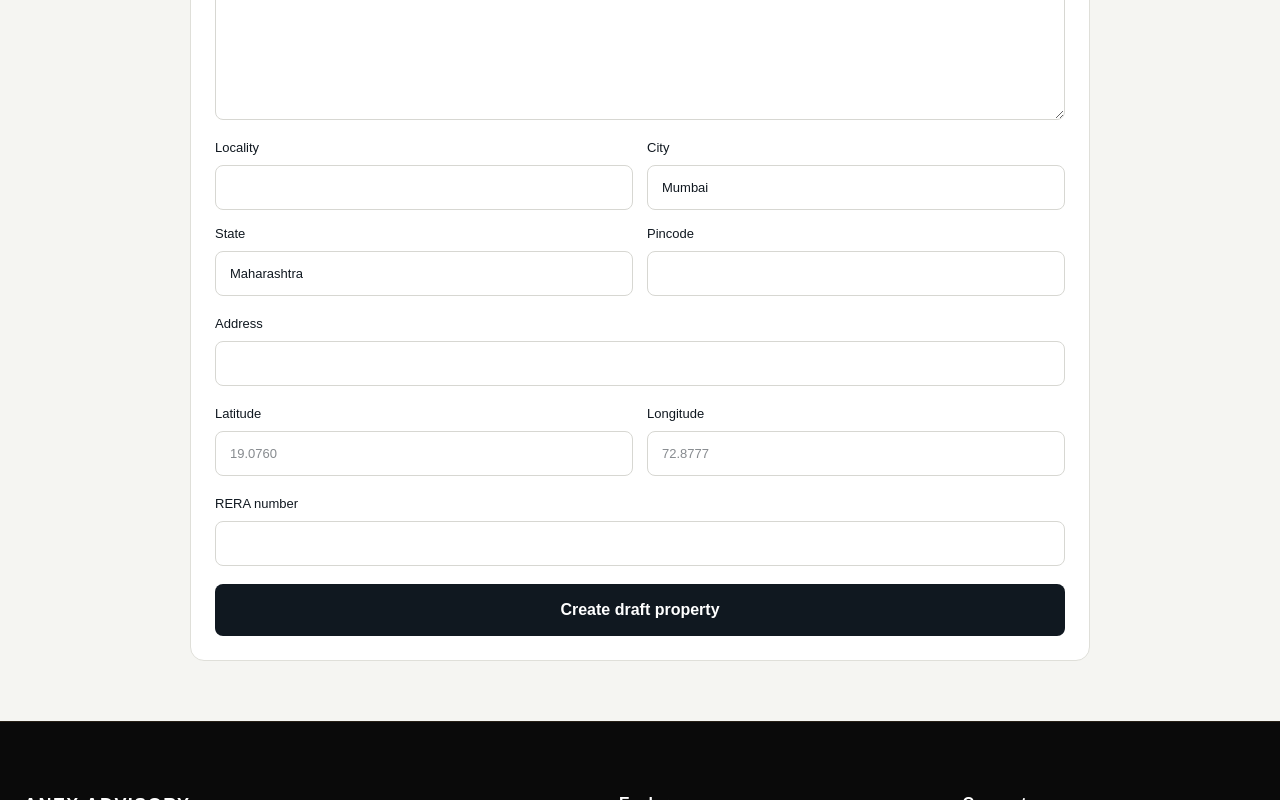
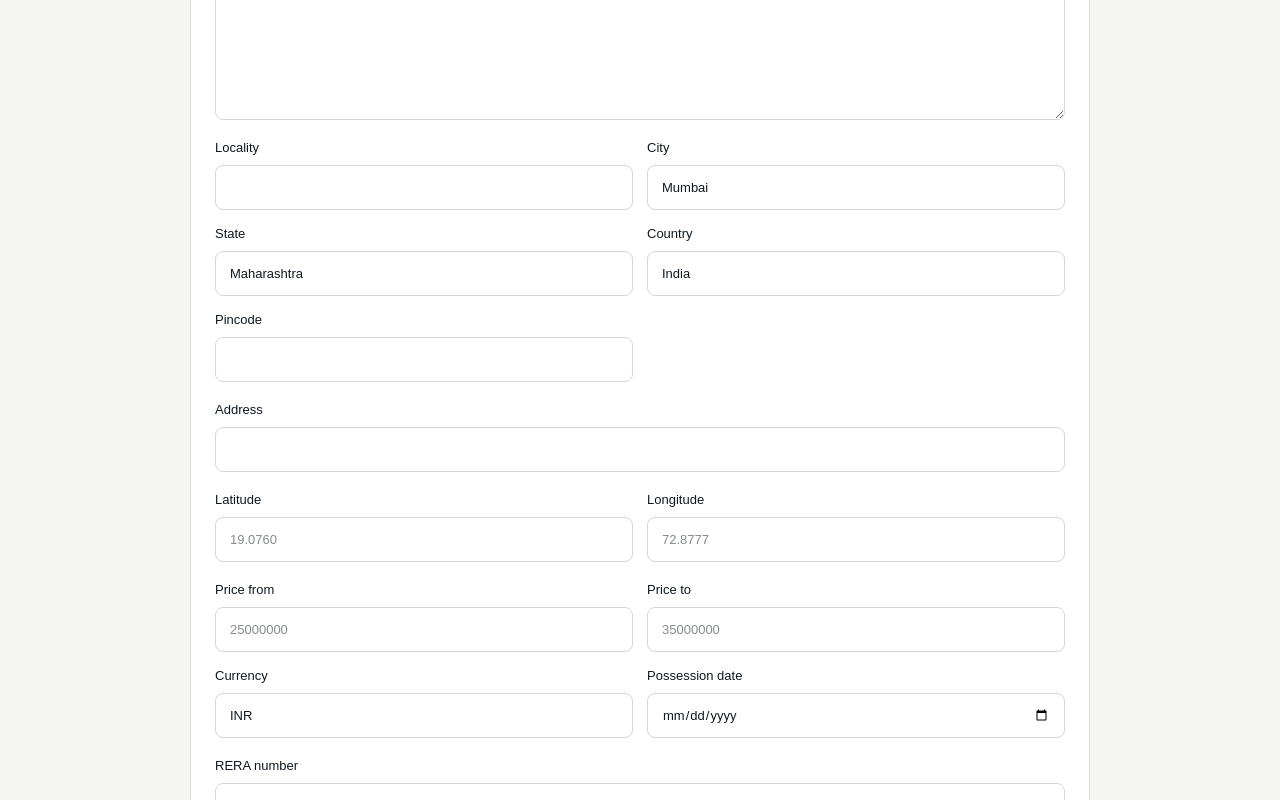
Before and after one commit to chinmay2/anexadvisory-premium, a Next.js app: page /admin/properties/new in a window 1280 px wide. Shown: the part 640-1440 px from the top of the page. Built offline with nearby package versions, Linux system fonts and the light colour scheme.

Commit message:
Expand new property metadata fields

```diff
--- a/app/admin/properties/new/page.tsx
+++ b/app/admin/properties/new/page.tsx
@@ -8,18 +8,19 @@ const inputStyle = { width: "100%", padding: "12px 14px", border: "1px solid #d7
 
 export default function NewPropertyPage() {
   const router = useRouter();
-  const [form, setForm] = useState({ projectName: "", propertyType: "RESIDENTIAL", shortDescription: "", description: "", address: "", locality: "", city: "Mumbai", state: "Maharashtra", pincode: "", latitude: "", longitude: "", reraNumber: "" });
+  const [form, setForm] = useState({ projectName: "", propertyType: "RESIDENTIAL", shortDescription: "", description: "", address: "", locality: "", city: "Mumbai", state: "Maharashtra", country: "India", pincode: "", latitude: "", longitude: "", reraNumber: "", priceFrom: "", priceTo: "", currency: "INR", possessionDate: "" });
   const [error, setError] = useState(""); const [saving, setSaving] = useState(false);
   function set(name: string, value: string) { setForm(current => ({ ...current, [name]: value })); }
   async function submit(event: FormEvent) { event.preventDefault(); setSaving(true); setError(""); const response = await fetch("/api/property-platform/admin/properties", { method: "POST", headers: { "content-type": "application/json" }, body: JSON.stringify(form) }); const data = await response.json().catch(() => ({})); setSaving(false); if (!response.ok) { setError(data.error || "Unable to create property"); return; } router.push("/admin/properties"); router.refresh(); }
-  return <main style={{ minHeight: "100vh", background: "#f5f5f2", color: "#101820", padding: "100px clamp(20px,6vw,88px) 60px" }}><div style={{ maxWidth: 900, margin: "0 auto" }}><Link href="/admin/properties" style={{ color: "#9a7b3f", fontSize: 13 }}>← Properties</Link><h1 style={{ margin: "12px 0 6px", fontSize: 42 }}>Add property</h1><p style={{ color: "#6d6d69" }}>Create a draft record. Publishing controls will be added without changing the public site.</p><form onSubmit={submit} style={{ marginTop: 30, background: "#fff", border: "1px solid #dfdfd9", borderRadius: 14, padding: 24, display: "grid", gap: 18 }}>
+  return <main style={{ minHeight: "100vh", background: "#f5f5f2", color: "#101820", padding: "100px clamp(20px,6vw,88px) 60px" }}><div style={{ maxWidth: 900, margin: "0 auto" }}><Link href="/admin/properties" style={{ color: "#9a7b3f", fontSize: 13 }}>← Properties</Link><h1 style={{ margin: "12px 0 6px", fontSize: 42 }}>Add property</h1><p style={{ color: "#6d6d69" }}>Create a draft record. Add commercial and possession details now; publishing remains a separate control.</p><form onSubmit={submit} style={{ marginTop: 30, background: "#fff", border: "1px solid #dfdfd9", borderRadius: 14, padding: 24, display: "grid", gap: 18 }}>
     <label style={{ display: "grid", gap: 7, fontSize: 13 }}>Project name<input required value={form.projectName} onChange={e => set("projectName", e.target.value)} style={inputStyle} /></label>
     <label style={{ display: "grid", gap: 7, fontSize: 13 }}>Property type<select value={form.propertyType} onChange={e => set("propertyType", e.target.value)} style={inputStyle}><option>RESIDENTIAL</option><option>COMMERCIAL</option><option>MIXED_USE</option><option>PLOT</option><option>REDEVELOPMENT</option><option>OTHER</option></select></label>
     <label style={{ display: "grid", gap: 7, fontSize: 13 }}>Short description<textarea value={form.shortDescription} onChange={e => set("shortDescription", e.target.value)} rows={3} style={inputStyle} /></label>
     <label style={{ display: "grid", gap: 7, fontSize: 13 }}>Description<textarea value={form.description} onChange={e => set("description", e.target.value)} rows={6} style={inputStyle} /></label>
-    <div style={{ display: "grid", gridTemplateColumns: "repeat(2,minmax(0,1fr))", gap: 14 }}><label style={{ display: "grid", gap: 7, fontSize: 13 }}>Locality<input value={form.locality} onChange={e => set("locality", e.target.value)} style={inputStyle} /></label><label style={{ display: "grid", gap: 7, fontSize: 13 }}>City<input value={form.city} onChange={e => set("city", e.target.value)} style={inputStyle} /></label><label style={{ display: "grid", gap: 7, fontSize: 13 }}>State<input value={form.state} onChange={e => set("state", e.target.value)} style={inputStyle} /></label><label style={{ display: "grid", gap: 7, fontSize: 13 }}>Pincode<input value={form.pincode} onChange={e => set("pincode", e.target.value)} style={inputStyle} /></label></div>
+    <div style={{ display: "grid", gridTemplateColumns: "repeat(2,minmax(0,1fr))", gap: 14 }}><label style={{ display: "grid", gap: 7, fontSize: 13 }}>Locality<input value={form.locality} onChange={e => set("locality", e.target.value)} style={inputStyle} /></label><label style={{ display: "grid", gap: 7, fontSize: 13 }}>City<input value={form.city} onChange={e => set("city", e.target.value)} style={inputStyle} /></label><label style={{ display: "grid", gap: 7, fontSize: 13 }}>State<input value={form.state} onChange={e => set("state", e.target.value)} style={inputStyle} /></label><label style={{ display: "grid", gap: 7, fontSize: 13 }}>Country<input value={form.country} onChange={e => set("country", e.target.value)} style={inputStyle} /></label><label style={{ display: "grid", gap: 7, fontSize: 13 }}>Pincode<input value={form.pincode} onChange={e => set("pincode", e.target.value)} style={inputStyle} /></label></div>
     <label style={{ display: "grid", gap: 7, fontSize: 13 }}>Address<input value={form.address} onChange={e => set("address", e.target.value)} style={inputStyle} /></label>
     <div style={{ display: "grid", gridTemplateColumns: "1fr 1fr", gap: 14 }}><label style={{ display: "grid", gap: 7, fontSize: 13 }}>Latitude<input inputMode="decimal" value={form.latitude} onChange={e => set("latitude", e.target.value)} placeholder="19.0760" style={inputStyle} /></label><label style={{ display: "grid", gap: 7, fontSize: 13 }}>Longitude<input inputMode="decimal" value={form.longitude} onChange={e => set("longitude", e.target.value)} placeholder="72.8777" style={inputStyle} /></label></div>
+    <div style={{ display: "grid", gridTemplateColumns: "1fr 1fr", gap: 14 }}><label style={{ display: "grid", gap: 7, fontSize: 13 }}>Price from<input inputMode="decimal" value={form.priceFrom} onChange={e => set("priceFrom", e.target.value)} placeholder="25000000" style={inputStyle} /></label><label style={{ display: "grid", gap: 7, fontSize: 13 }}>Price to<input inputMode="decimal" value={form.priceTo} onChange={e => set("priceTo", e.target.value)} placeholder="35000000" style={inputStyle} /></label><label style={{ display: "grid", gap: 7, fontSize: 13 }}>Currency<input value={form.currency} onChange={e => set("currency", e.target.value)} placeholder="INR" style={inputStyle} /></label><label style={{ display: "grid", gap: 7, fontSize: 13 }}>Possession date<input type="date" value={form.possessionDate} onChange={e => set("possessionDate", e.target.value)} style={inputStyle} /></label></div>
     <label style={{ display: "grid", gap: 7, fontSize: 13 }}>RERA number<input value={form.reraNumber} onChange={e => set("reraNumber", e.target.value)} style={inputStyle} /></label>
     {error && <p role="alert" style={{ margin: 0, color: "#a52a2a" }}>{error}</p>}
     <button disabled={saving} type="submit" style={{ padding: 14, border: 0, borderRadius: 8, background: "#101820", color: "#fff", fontWeight: 700 }}>{saving ? "Creating…" : "Create draft property"}</button>
```
